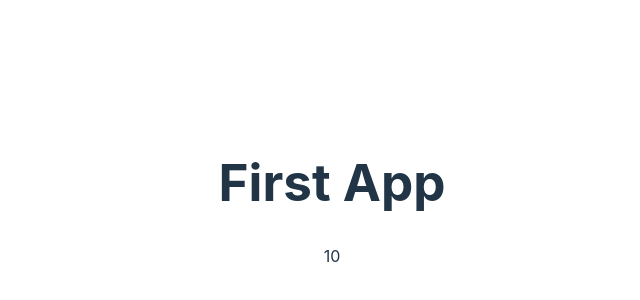
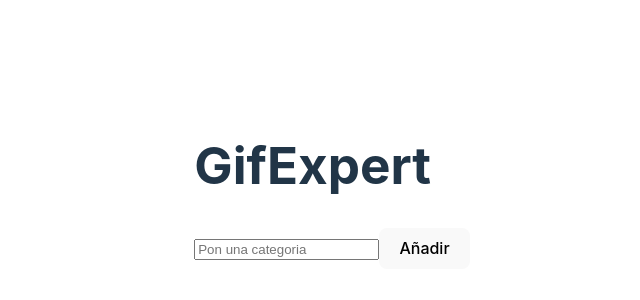
Before and after one commit to SebasEsc6/Challenges, a React (Vite) app in the folder Challenges-Sebas/: page / in a window 1280 px wide. Shown: the part 206-506 px from the top of the page, without its empty margins (308-948 px from the left). Built offline with nearby package versions, Linux system fonts and the light colour scheme.

Commit message:
Envio el challenge 3

```diff
--- a/Challenges-Sebas/src/FirstApp.jsx
+++ /dev/null
@@ -1,15 +0,0 @@
-import React from 'react'
-
-const title = 'First App';
-const FirstApp = () => {
-  return (
-    <>
-    <div className='DivCenter'>
-    <h1> {title} </h1>
-    <span> 10 </span>
-    </div>
-    </>
-  )
-}
-
-export default FirstApp
--- /dev/null
+++ b/Challenges-Sebas/src/GifExpertApp.jsx
@@ -0,0 +1,38 @@
+import React from 'react'
+import { useState } from 'react'
+
+const categories = ['Perro', 'Pizza']
+
+const GifExpertApp = () => {
+  const [categories, setCategories] = useState([])
+  const [category, setCategory] = useState('')
+
+  const onAddCategory= () => {
+  setCategories(list=> [...list, category])
+  setCategory('')
+
+  }
+  const onSetCategory = (evt) =>{
+      setCategory(evt.target.value)
+  }
+  return(
+      <>
+       <h1>GifExpert</h1>
+       <input  placeholder ="Pon una categoria" type="text" value={category}
+       onChange={(event) => onSetCategory(event)}/>
+       <button onClick = {()=> onAddCategory()}>Añadir</button>
+       <ol>
+                  {
+                      categories.map(
+                          (category, key) =>
+                          {
+                              return <li key={ key }>{category}</li>
+                          }
+                      )
+                  }
+              </ol>
+      </>
+  )
+}
+
+export default GifExpertApp
--- a/Challenges-Sebas/src/main.jsx
+++ b/Challenges-Sebas/src/main.jsx
@@ -1,10 +1,8 @@
 import React from 'react'
 import ReactDOM from 'react-dom/client'
-import FirstApp from './FirstApp'
+import GifExpertApp from './GifExpertApp'
 import './index.css'
 
 ReactDOM.createRoot(document.getElementById('root')).render(
-
-  <FirstApp />
-
+ <GifExpertApp />
 )
```
